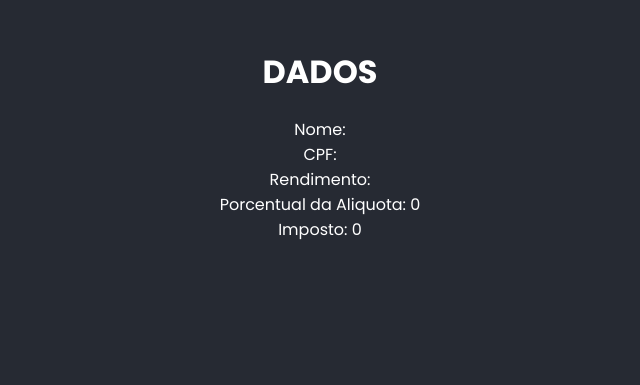
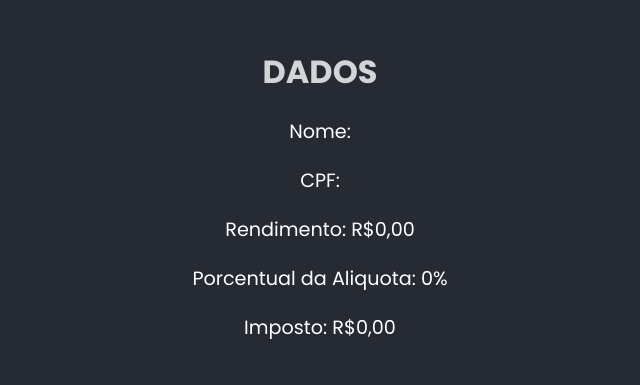
Before and after one commit to miguelsantos1/ETEC, a plain HTML site: page QTS/aula1303/res.html in a window 1280 px wide. Shown: the part 132-517 px from the top of the page, without its empty margins (320-960 px from the left). Drawn offline with Linux system fonts and the light colour scheme.

Commit message:
Finalizando principais mudancas

```diff
--- a/QTS/aula1303/js/script.js
+++ b/QTS/aula1303/js/script.js
@@ -6,7 +6,7 @@ const urlParams = new URLSearchParams(queryString);
 
 const nome = urlParams.get('nome')
 const CPF = urlParams.get('CPF')
-let rendimento = urlParams.get('rendimento')
+const rendimento = urlParams.get('rendimento')
 
 // PEGANDO DADOS PARA MANIPULAÇÃO
 const inputNome = document.getElementById("nome")
@@ -40,14 +40,13 @@ else if ( rendimento > 55976.16 ) {
 }
 
 
-let imposto = (aliquota/100)*rendimento;
+const imposto = (aliquota/100)*rendimento;
+const resRendimento = Number(rendimento)
 
 
 // EXIBINDO DADOS
 inputNome.textContent = nome
 inputCPF.textContent = CPF
-inputRendimento.textContent = rendimento
+inputRendimento.textContent = resRendimento.toFixed(2).replace('.', ',')
 inputAliquota.textContent = aliquota
-inputImposto.textContent = imposto
-
-console.log(aliquota)
+inputImposto.textContent = imposto.toFixed(2).replace('.', ',')
--- a/QTS/aula1303/res.html
+++ b/QTS/aula1303/res.html
@@ -15,11 +15,11 @@
     <main>
 
         <h1> DADOS </h1>
-        Nome: <span id="nome"> </span> <br>
-        CPF: <span id="CPF"></span> <br>
-        Rendimento: <span id="rendimento"></span> <br>
-        Porcentual da Aliquota: <span id="aliquota"></span> <br>
-        Imposto: <span id="imposto"></span>
+        <p>Nome: <span id="nome"> </span></p>
+        <p>CPF: <span id="CPF"></span> </p>
+        <p>Rendimento: R$<span id="rendimento"></span></p>
+        <p>Porcentual da Aliquota: <span id="aliquota"></span>%</p>
+        <p>Imposto: R$<span id="imposto"></span></p>
 
     </main>
 
--- a/QTS/aula1303/style.css
+++ b/QTS/aula1303/style.css
@@ -15,7 +15,7 @@ form {
     max-width: 700px;
 }
 
-form > h1 {
+h1 {
     margin-top: 10rem;
     text-align: center;
     font-weight: 700;
@@ -64,12 +64,14 @@ form input[type="submit"]:hover {
 
 main {
     text-align: center;
+    padding: 20px;
 }
 
 main > h1 {
     margin-top: 10rem;
 }
 
-main {
-    padding: 20px;
+main p {
+    margin-top: 20px;
+    font-size: 1.2rem;
 }
```
Also changed, not shown: QTS/aula1303/index.html (+5 -6 lines), QTS/aula1303/js/aliquota.js (deleted), QTS/aula1303/js/juros.js (deleted).
